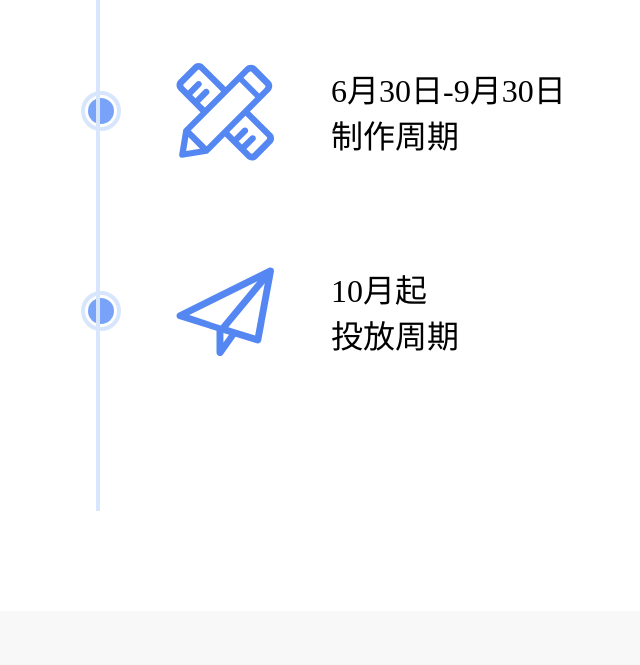
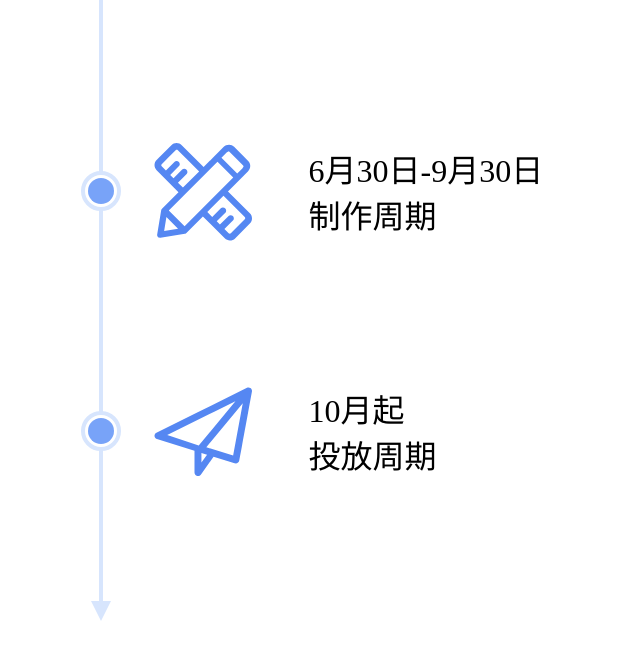
Before and after one commit to Skyrim-Tom/Tencent-page, a plain HTML site: page index.html in a window 1280 px wide. Shown: the part 5939-6604 px from the top of the page, without its empty margins (299-939 px from the left). Drawn offline with Linux system fonts and the light colour scheme.

Commit message:
change triangle.

```diff
--- a/css/page.css
+++ b/css/page.css
@@ -198,12 +198,13 @@ body {
 }
 
 .block-box .block-item {
-  margin: 4rem auto;
+  height: 10rem;
+  margin: 2rem auto;
+  position: relative;
 }
 
 .block-box .block-item .left-point {
-  display: inline-block;
-  vertical-align: middle;
+  position: absolute;
   border-radius: 50%;
   width: 2rem;
   height: 2rem;
@@ -211,6 +212,11 @@ body {
   line-height: 2rem;
   border: .2rem solid #d7e5fd;
   position: relative;
+  left: 1rem;
+  z-index: 5;
+  top: 50%;
+  transform: translateY(-50%);
+  background-color: #fff;
 }
 
 .block-box .block-item .left-point .in-point {
@@ -248,10 +254,10 @@ body {
 .wire {
   position: absolute;
   width: .2rem;
-  height: 40rem;
+  height: 45rem;
   background: #d7e5fd;
-  left: 1.75rem;
-  top: 3rem;
+  left: 1.9rem;
+  top: 5rem;
 }
 
 .footer {
@@ -272,6 +278,18 @@ body {
 
 .footer .friend {
   margin: .5rem 0;
+}
+
+.triangle {
+  position: absolute;
+  width: 0;
+  height: 0;
+  left: 50%;
+  transform: translateX(-50%);
+  bottom: -0.5rem;
+  border-left: .5rem solid transparent;
+  border-right: .5rem solid transparent;
+  border-top: 1rem solid #d7e5fd;
 }
 
 @-webkit-keyframes down {
--- a/index.html
+++ b/index.html
@@ -146,7 +146,9 @@
             </div>
           </div>
         </div>
-        <div class="wire"></div>
+        <div class="wire">
+          <div class="triangle"></div>
+        </div>
       </div>
     </section>
     <footer class="footer">
```
